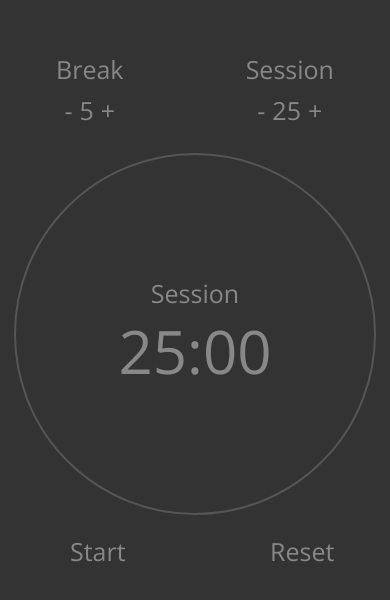
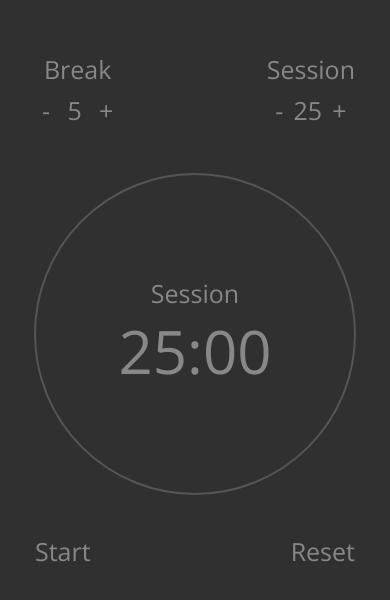
Before and after one commit to rulamon/pomodoro-clock, a React app: page / in a window 390 px wide. Shown: the part 112-712 px from the top of the page. Built offline with nearby package versions, Linux system fonts and the light colour scheme.

Commit message:
styling finished, not responsive

```diff
--- a/src/components/App.js
+++ b/src/components/App.js
@@ -93,13 +93,12 @@ export class App extends Component {
     }
 
     increment(event){
-        if(this.state.active == "paused"){
         if(event.target.id == "break-increment" && this.state.break < 60){
             if(this.state.status == "Session"){
                 this.setState({
                     break: this.state.break + 1
                 })
-                } else {
+            } else if(this.state.active == "paused" && this.state.status == "Break") {
                 this.setState({
                     break: this.state.break + 1,
                     minutes: this.state.break + 1,
@@ -112,9 +111,8 @@ export class App extends Component {
                     })
                 }, 100);
             }
-            }
-            if(event.target.id == "session-increment" && this.state.session < 60){
-                if(this.state.status == "Session"){
+        } else if(event.target.id == "session-increment" && this.state.session < 60){
+            if(this.state.status == "Session" && this.state.active == "paused"){
                 this.setState({
                     session: this.state.session + 1,
                     minutes: this.state.session + 1,
@@ -126,23 +124,21 @@ export class App extends Component {
                         circleClass: `animation-${this.state.session}`
                     })
                 }, 100);
-                } else {
+            } else if (this.state.status == "Break"){
                 this.setState({
                     session: this.state.session + 1
                 })
             }
         }
     }
-    }
 
     decrement(event){
-        if(this.state.active == "paused"){
         if(event.target.id == "break-decrement" && this.state.break > 1){
             if(this.state.status == "Session"){
                 this.setState({
                     break: this.state.break - 1,
                 })
-                } else {
+            } else if (this.state.status == "Break" && this.state.active == "paused") {
                 this.setState({
                     break: this.state.break - 1,
                     minutes: this.state.break -1,
@@ -155,9 +151,8 @@ export class App extends Component {
                     })
                 }, 100);
             }
-            }
-            if(event.target.id == "session-decrement" && this.state.session > 1){
-                if(this.state.status == "Session"){
+        } else if(event.target.id == "session-decrement" && this.state.session > 1){
+            if(this.state.status == "Session" && this.state.active == "paused"){
                 this.setState({
                     session: this.state.session - 1,
                     minutes: this.state.session - 1,
@@ -169,11 +164,10 @@ export class App extends Component {
                         circleClass: `animation-${this.state.session}`
                     })
                 }, 100);
-                } else {
+            } else if (this.state.status == "Break"){
                 this.setState({
                     session: this.state.session - 1
                 })
-                }
             }
         }
     }
--- a/src/components/ChangeTime.js
+++ b/src/components/ChangeTime.js
@@ -8,7 +8,7 @@ export const ChangeTime = (props) => {
             <div id={`${props.name}-label`}>{`${firstCapital(props.name)}`}</div>
             <div id={`${props.name}-controls`} className="controls-wrapper">
                 <button id={`${props.name}-decrement`} onClick={props.decrement} className="change-btn">-</button>
-                <div id={`${props.name}-length`}>{props[props.name]}</div>
+                <div id={`${props.name}-length`} className="change-length">{props[props.name]}</div>
                 <button id={`${props.name}-increment`} onClick={props.increment} className="change-btn">+</button>
             </div>
         </div>
--- a/src/components/MainControl.js
+++ b/src/components/MainControl.js
@@ -6,8 +6,8 @@ export const MainControl = (props) => {
         <div id="main-control">
             <div id="timer-circle">
                 <svg>
-                    <circle r="180px" fill="none" strokeWidth="2px" cx="200px" cy="200px" stroke="#555555"></circle>
-                    <circle className={`${props.circleClass} ${props.active}`} r="180px" fill="none" strokeWidth="2px" cx="200px" cy="200px" stroke="#00AA00"></circle>
+                    <circle r="160px" fill="none" strokeWidth="2px" cx="200px" cy="200px" stroke="#555555"></circle>
+                    <circle className={`${props.circleClass} ${props.active}`} r="160px" fill="none" strokeWidth="2px" cx="200px" cy="200px" stroke="#00AA00"></circle>
                 </svg>
                 <div id="countdown-wrapper">
                     <div id="timer-label">{props.status}</div>
--- a/src/styles.scss
+++ b/src/styles.scss
@@ -1,5 +1,6 @@
-$main-color: #333333;
+$main-color: #303030;
 $text-color: #888888;
+$timer-color: #00AA00;
 
 * {
     padding: 0;
@@ -14,8 +15,8 @@ $text-color: #888888;
     .animation-#{$time} {
         animation-name: ring;
         animation-timing-function: linear;
-        stroke-dasharray: 1257px;
-        stroke-dashoffset: 1257px;
+        stroke-dasharray: 1005px;
+        stroke-dashoffset: 1005px;
         animation-duration: #{$seconds}s;
         z-index: 100;
     }
@@ -40,23 +41,29 @@ $text-color: #888888;
     display: none;
 }
 
+// button styling
 button {
     background-color: inherit;
     border: none;
     color: $text-color;
     font-family: 'Open Sans', sans-serif;
     font-size: inherit;
-    // outline: none;
     text-align: center;
+    transition: color 1s;
+    padding: 0;
+}
+
+button:hover {
+    color: $timer-color;
+}
+
+button:focus {
+    outline: none;
 }
 
 .change-btn {
     padding: 4px;
     margin: 3px;
-}
-
-.control-btn {
-    width: 50px;
 }
 
 body{
@@ -71,17 +78,26 @@ body{
     font-size: 25px;
 }
 
+#root {
+    height: 100vh;
+}
 #main-container {
+    height: 100%;
+    width: 320px;
     display: flex;
     justify-content: center;
     align-items: center;
     flex-direction: column;
+    // border: solid 1px white;
+
 
     #change-time {
         display: flex;
-        justify-content: space-around;
+        justify-content: space-between;
         align-items: center;
         width: 100%;
+        // border: solid 1px white;
+
         .change-component{
             text-align: center;
 
@@ -90,10 +106,15 @@ body{
                 justify-content: center;
                 align-items: center;
                 flex-direction: row;
+
+                .change-length{
+                    width: 35px;
+                }
             }
         }
     }
     #main-control {
+        width: 100%;
         display: flex;
         align-items: center;
         justify-content: center;
@@ -107,27 +128,23 @@ body{
             svg {
                 height: 400px;
                 width: 400px;
+                transform: rotate(-90deg);
             }
             #countdown-wrapper {
                 position: absolute;
                 text-align: center;
 
-                // #timer-label{
-                    //     font-size: 25px;
-                    // }
-
-                    #time-left {
-                        font-size: 60px;
-                    }
+                #time-left {
+                    font-size: 60px;
                 }
             }
         }
         #control-button-wrapper {
             width: 100%;
             display: flex;
-            justify-content: space-around;
+            justify-content: space-between;
             align-items: center;
-            // border: solid 1px white;
 
         }
     }
+}
```
Lines whose indentation alone changed are shown as unchanged.
